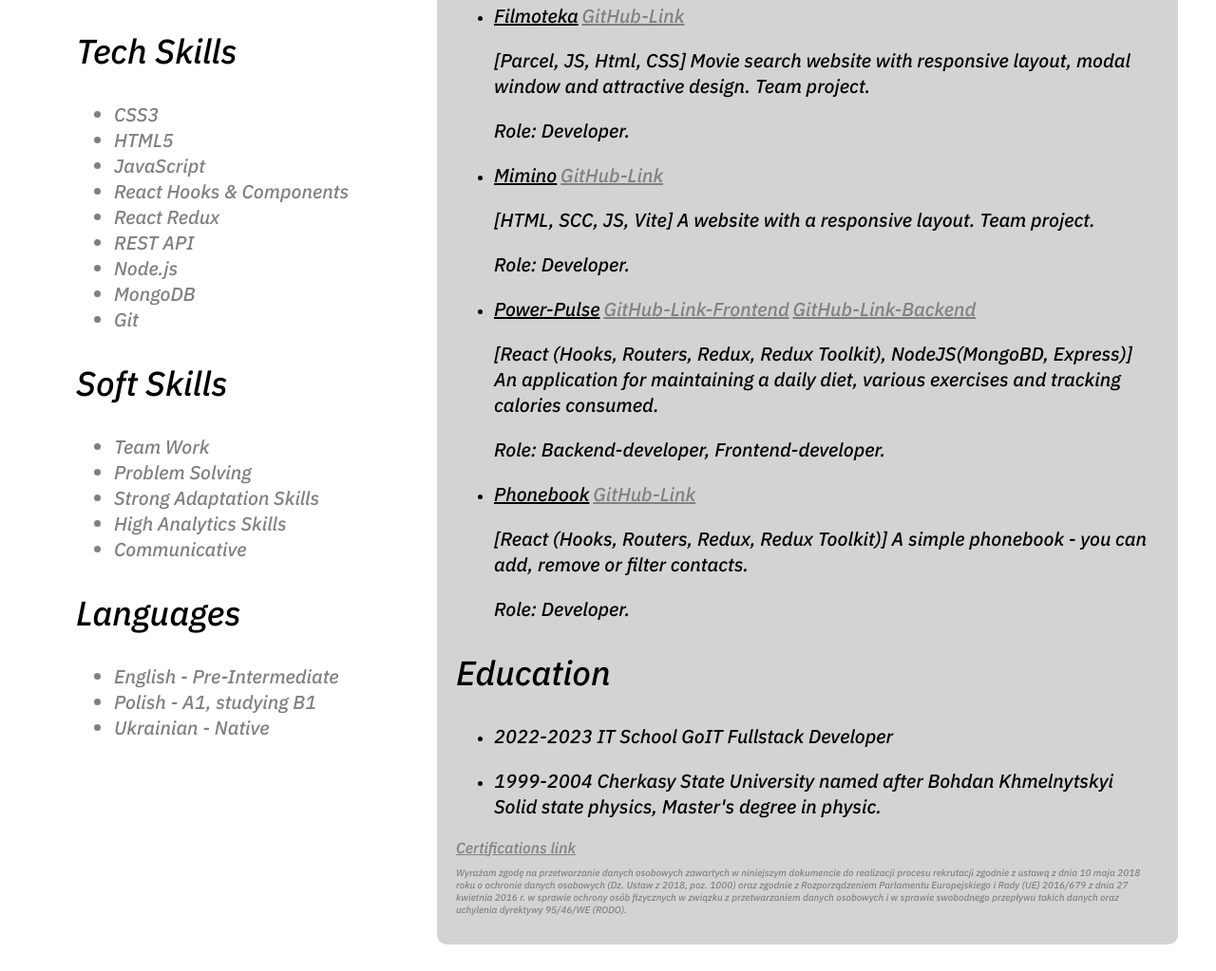
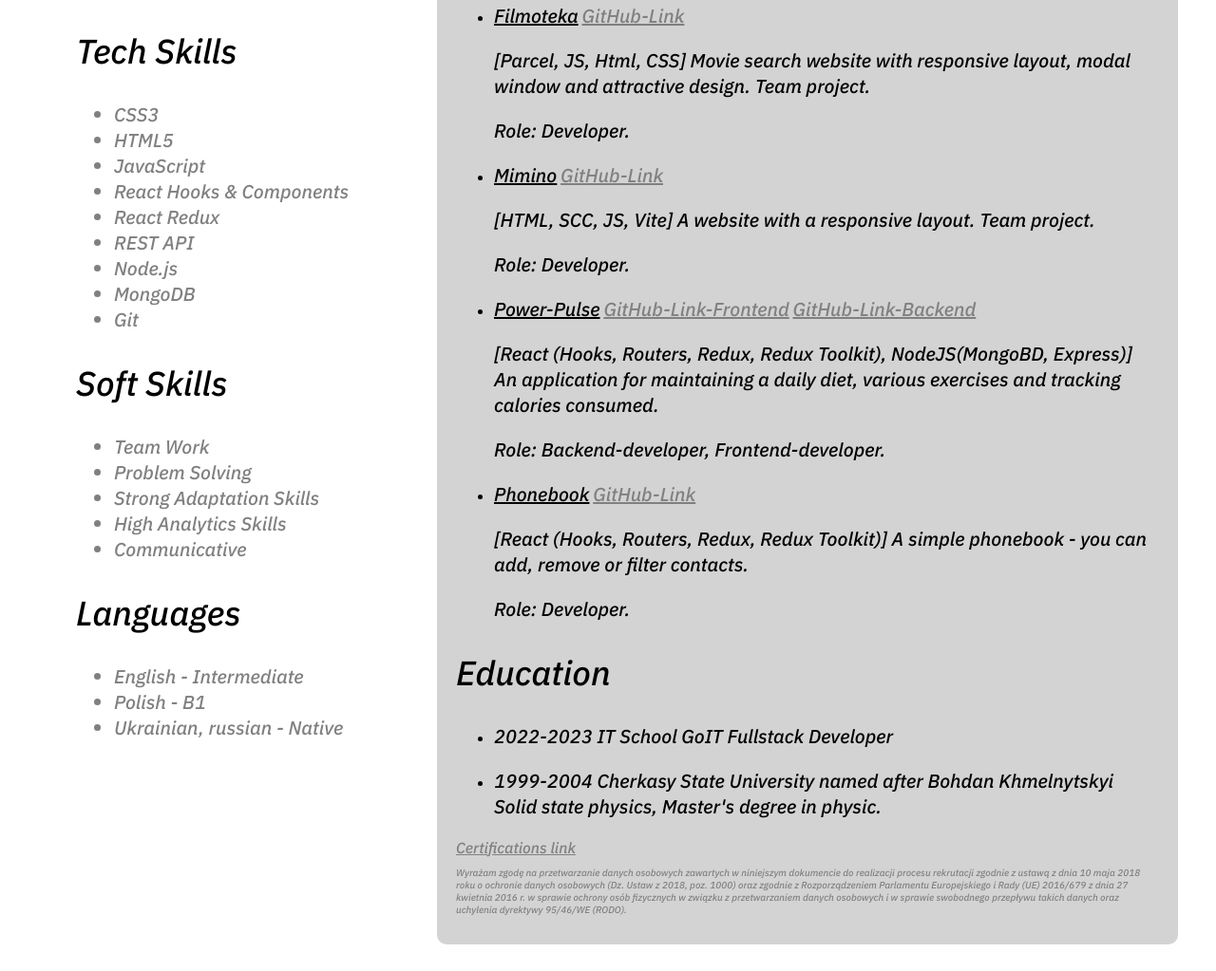
Before and after one commit to ozeransm/resume, a website: page index.html in a window 1280 px wide. Shown: the part 760-1783 px from the top of the page at 95% size. Drawn offline with Linux system fonts and the light colour scheme.

Commit message:
Update index.html

```diff
--- a/index.html
+++ b/index.html
@@ -87,9 +87,9 @@
         </ul>
         <h2>Languages</h2>
         <ul>
-          <li>English - Pre-Intermediate</li>
-          <li>Polish - A1, studying B1</li>
-          <li>Ukrainian - Native</li>
+          <li>English - Intermediate</li>
+          <li>Polish - B1</li>
+          <li>Ukrainian, russian - Native</li>
         </ul>
       </div>
       <div class="container-title">
```
